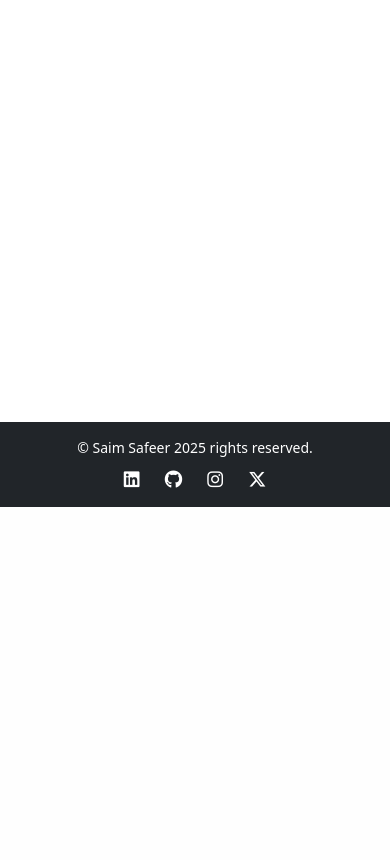
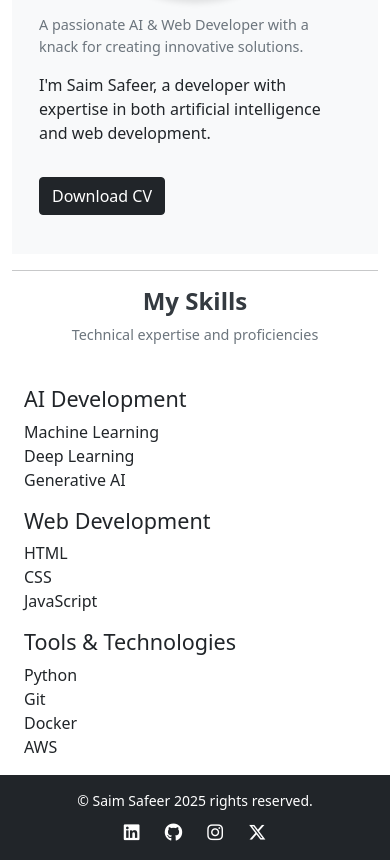
Before and after one commit to isaimsafeer/portfolio-website, a Django app: page /about in a window 390 px wide. Shown: the part 337-1197 px from the top of the page. Before the commit the page ends 844 px from the top, so only its background shows below. Run offline with Django 5.2, Linux system fonts and the light colour scheme.

Commit message:
About Section

```diff
--- /dev/null
+++ b/static/about.css
@@ -0,0 +1,108 @@
+.about-section {
+    background-color: #f8f9fa;
+    padding: 20px;
+}
+
+.header-section {
+    text-align: center;
+    padding: 10px 0;
+}
+.header-section h1 {
+    font-size: 2.5rem;
+    font-weight: 700;
+    color: #1a1a1a;
+    position: relative;
+    display: inline-block;
+    transition: all 0.3s ease; /* Added for smooth transition */
+}
+.header-section h1::after {
+    content: '';
+    width: 50px;
+    height: 3px;
+    background: rgb(24, 24, 24);
+    position: absolute;
+    bottom: -10px;
+    left: 50%;
+    transform: translateX(-50%);
+    transition: width 0.3s ease; /* Transition for width change */
+}
+.header-section h1:hover::after {
+    width: 80px; /* Increases width on hover */
+}
+
+
+.section-heading {
+    font-size: 2.5rem;
+    font-weight: bold;
+    color: #343a40;
+}
+
+.lead {
+    font-size: 1.2rem;
+    color: #6c757d;
+}
+
+.about-image {
+    width: 100%;
+    max-width: 300px;
+    height: auto;
+    border-radius: 10px;
+    box-shadow: 0 4px 6px rgba(0, 0, 0, 0.1);
+    display: block;
+    margin: 0 auto;
+}
+
+.btn-primary {
+    background-color: #007bff;
+    border-color: #007bff;
+    padding: 10px 20px;
+}
+
+.btn-primary:hover {
+    background-color: #0056b3;
+    border-color: #0056b3;
+}
+
+/* Mobile responsive adjustments */
+@media (max-width: 768px) {
+    .section-heading {
+        font-size: 1.8rem;
+    }
+
+    .lead {
+        font-size: 1rem;
+    }
+
+    .about-image {
+        max-width: 200px; /* Reduced from 100% to 200px for smaller image */
+        margin: 15px auto;
+    }
+
+    .btn-primary {
+        padding: 8px 16px;
+        width: 100%;
+        max-width: 200px;
+        margin: 0 auto;
+        display: block;
+    }
+}
+
+/* Extra small screens (below 576px) */
+@media (max-width: 576px) {
+    .section-heading {
+        font-size: 1.5rem;
+    }
+
+    .lead {
+        font-size: 0.9rem;
+    }
+
+    .about-image {
+        max-width: 200px; /* Further reduced for very small screens */
+        margin: 15px auto;
+    }
+
+    .about-section {
+        padding: 15px;
+    }
+}
--- a/templates/about.html
+++ b/templates/about.html
@@ -1,33 +1,85 @@
-<!doctype html>
+<!DOCTYPE html>
 <html lang="en">
   <head>
-    <!-- Required meta tags -->
     <meta charset="utf-8">
     <meta name="viewport" content="width=device-width, initial-scale=1">
 
     <!-- Bootstrap CSS -->
-    <link href="https://cdn.jsdelivr.net/npm/bootstrap@5.0.2/dist/css/bootstrap.min.css" rel="stylesheet" integrity="sha384-EVSTQN3/azprG1Anm3QDgpJLIm9Nao0Yz1ztcQTwFspd3yD65VohhpuuCOmLASjC" crossorigin="anonymous">
+    <link href="https://cdn.jsdelivr.net/npm/bootstrap@5.0.2/dist/css/bootstrap.min.css" rel="stylesheet">
+    <!-- Bootstrap Icons -->
+    <link href="https://cdn.jsdelivr.net/npm/bootstrap-icons@1.5.0/font/bootstrap-icons.css" rel="stylesheet">
 
-    <title>About</title>
+    <title>About Me</title>
   </head>
   <body>
     {% extends 'base.html' %}
 
-    {% block title %}About{% endblock %}
+    {% block title %}About Me{% endblock %}
 
     {% block content %}
-    <h1>Welcome to the About Page</h1>
+    {% load static %}
+    <link rel="stylesheet" href="{% static 'about.css' %}">
+    <!-- About Section -->
+    <section id="about" class="about-section">
+      <div class="container">
+          <div class="row">
+              <div class="header-section">
+                  <h1>About Me</h1>
+              </div>
+              <div class="col-lg-6 text-center">
+                  <img src="https://media.licdn.com/dms/image/v2/D4E03AQHtUKhuOn0R8A/profile-displayphoto-shrink_200_200/profile-displayphoto-shrink_200_200/0/1723746897771?e=2147483647&v=beta&t=2fUKJFO_vBm5WFiMWrxZ6H9fOO28qfJYhDkVEqSUyOE"
+                       alt="Saim Safeer"
+                       class="about-image rounded-circle">
+              </div>
+              <div class="col-lg-6 mb-4 mb-lg-0">
+                  <p class="lead">A passionate AI & Web Developer with a knack for creating innovative solutions.</p>
+                  <p>I'm Saim Safeer, a developer with expertise in both artificial intelligence and web development.</p>
+                  <a href="#" class="btn btn-dark mt-3">Download CV</a>
+              </div>
+          </div>
+      </div>
+  </section>
+
+  <hr class="section-divider">
+
+  <section id="skills" class="skills-section">
+      <div class="container">
+          <div class="row text-center">
+              <div class="col-lg-12">
+                  <h2 class="section-heading">My Skills</h2>
+                  <p class="lead">Technical expertise and proficiencies</p>
+              </div>
+          </div>
+          <div class="row mt-4">
+              <div class="col-md-4">
+                  <h4>AI Development</h4>
+                  <ul class="list-unstyled">
+                      <li>Machine Learning</li>
+                      <li>Deep Learning</li>
+                      <li>Generative AI</li>
+                  </ul>
+              </div>
+              <div class="col-md-4">
+                  <h4>Web Development</h4>
+                  <ul class="list-unstyled">
+                      <li>HTML</li>
+                      <li>CSS</li>
+                      <li>JavaScript</li>
+                  </ul>
+              </div>
+              <div class="col-md-4">
+                  <h4>Tools & Technologies</h4>
+                  <ul class="list-unstyled">
+                      <li>Python</li>
+                      <li>Git</li>
+                      <li>Docker</li>
+                      <li>AWS</li>
+                  </ul>
+              </div>
+          </div>
+      </div>
+  </section>
+
     {% endblock %}
-
-    <!-- Optional JavaScript; choose one of the two! -->
-
-    <!-- Option 1: Bootstrap Bundle with Popper -->
-    <script src="https://cdn.jsdelivr.net/npm/bootstrap@5.0.2/dist/js/bootstrap.bundle.min.js" integrity="sha384-MrcW6ZMFYlzcLA8Nl+NtUVF0sA7MsXsP1UyJoMp4YLEuNSfAP+JcXn/tWtIaxVXM" crossorigin="anonymous"></script>
-
-    <!-- Option 2: Separate Popper and Bootstrap JS -->
-    <!--
-    <script src="https://cdn.jsdelivr.net/npm/@popperjs/core@2.9.2/dist/umd/popper.min.js" integrity="sha384-IQsoLXl5PILFhosVNubq5LC7Qb9DXgDA9i+tQ8Zj3iwWAwPtgFTxbJ8NT4GN1R8p" crossorigin="anonymous"></script>
-    <script src="https://cdn.jsdelivr.net/npm/bootstrap@5.0.2/dist/js/bootstrap.min.js" integrity="sha384-cVKIPhGWiC2Al4u+LWgxfKTRIcfu0JTxR+EQDz/bgldoEyl4H0zUF0QKbrJ0EcQF" crossorigin="anonymous"></script>
-    -->
   </body>
 </html>
```
Also changed, not shown: templates/contact.html (+44 -4 lines), 2 other files.
